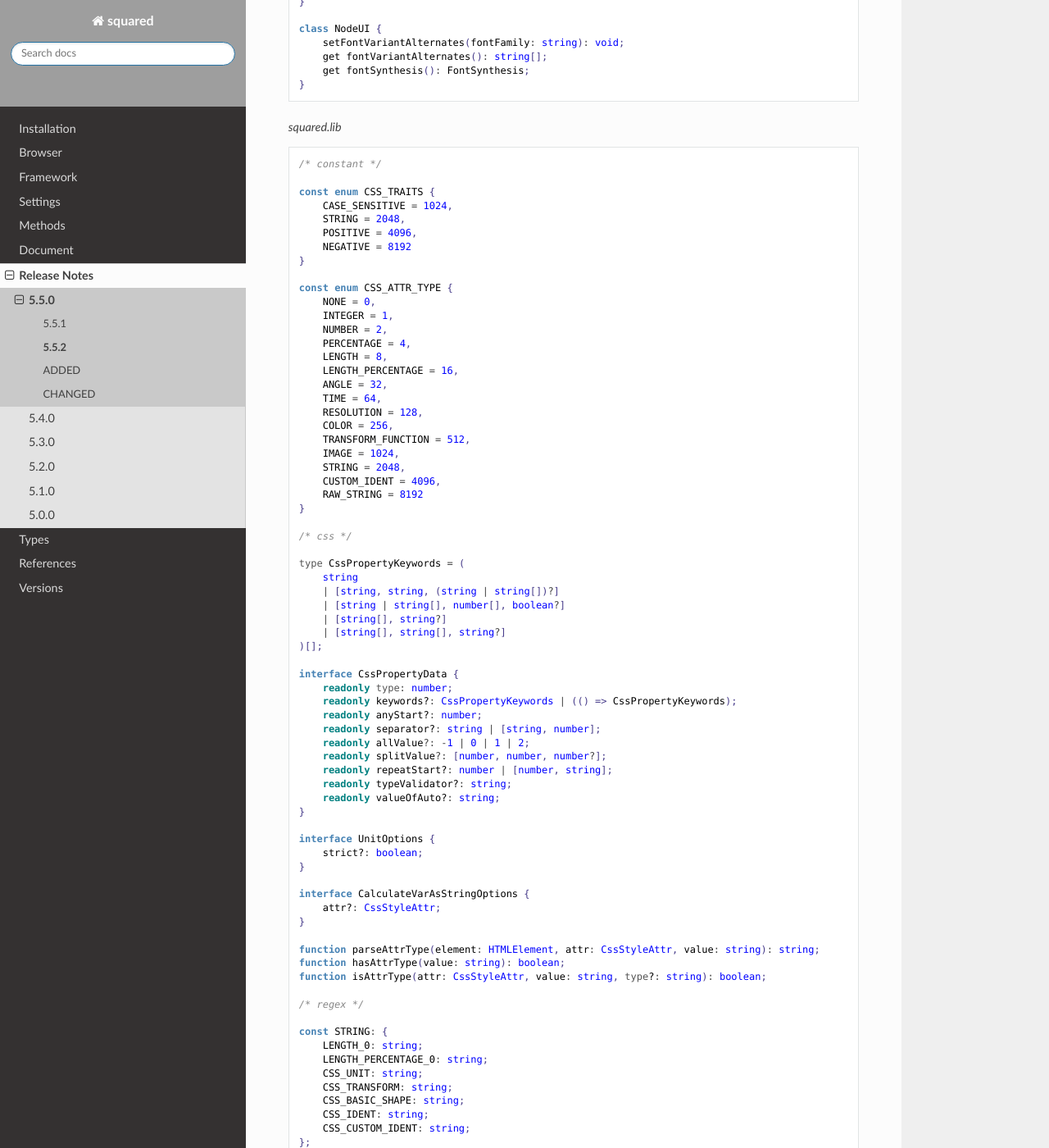
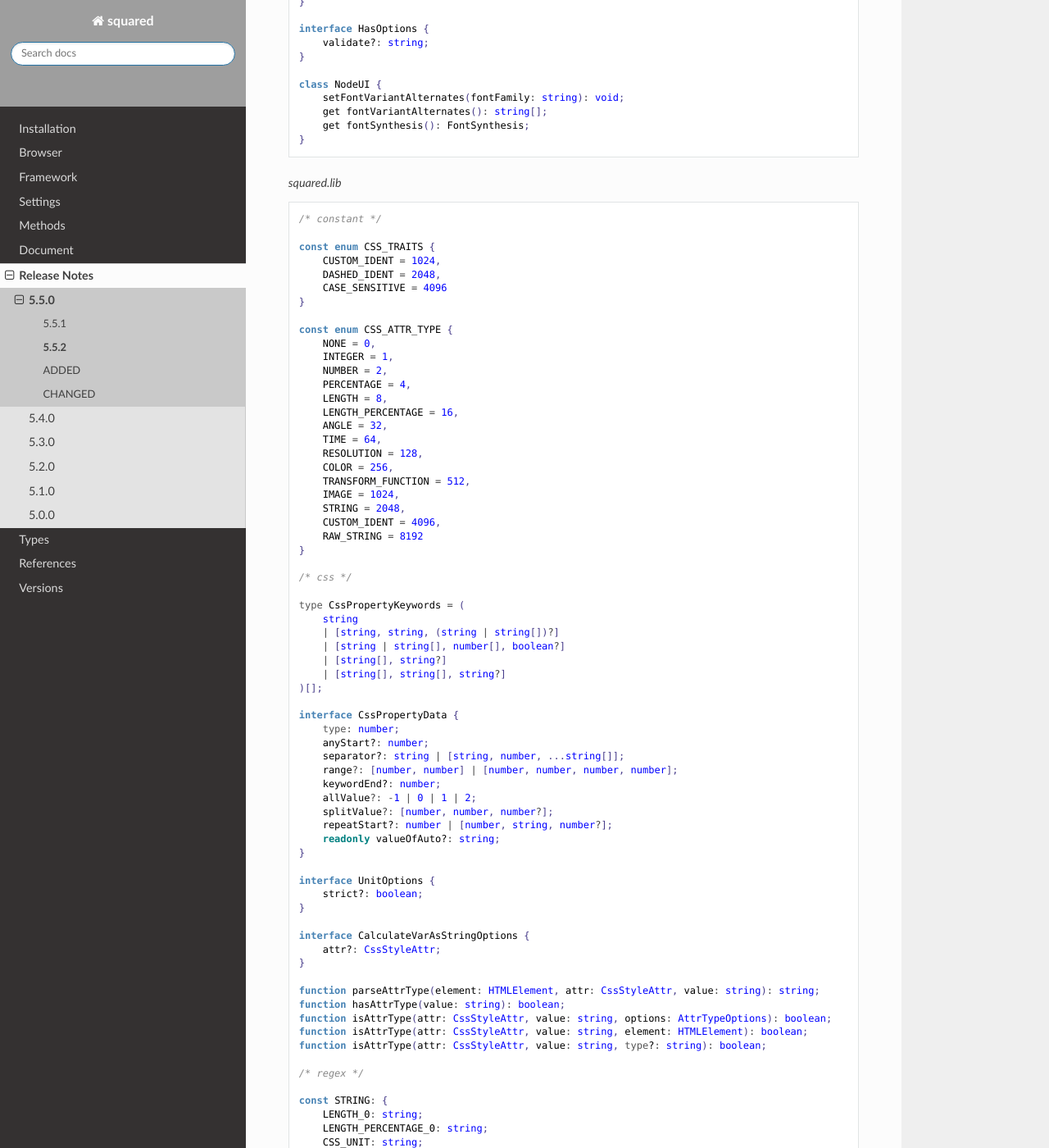
Before and after one commit to anpham6/android-docs, a Sphinx documentation site: the page built from source/release_notes/5.5.2.rst, in a window 1280 px wide and 1400 px high, scrolled down 398 px. Shown: the whole window at 82% size. Built offline with Sphinx 7.4.7 and the Read the Docs theme 3.1.0, drawn with Linux system fonts in a browser that asks for light colours; some of the changed text lies outside the part shown; grey boxes are pictures that could not be loaded.

Commit message:
Release Notes: Latest modifications to API 5.5.2.

```diff
--- a/source/release_notes/5.5.2.rst
+++ b/source/release_notes/5.5.2.rst
@@ -22,6 +22,10 @@ ADDED
       fontVariantAlternates?: string[];
   }
 
+  interface HasOptions {
+      validate?: string;
+  }
+
   class NodeUI {
       setFontVariantAlternates(fontFamily: string): void;
       get fontVariantAlternates(): string[];
@@ -34,10 +38,9 @@ ADDED
   /* constant */
 
   const enum CSS_TRAITS {
-      CASE_SENSITIVE = 1024,
-      STRING = 2048,
-      POSITIVE = 4096,
-      NEGATIVE = 8192
+      CUSTOM_IDENT = 1024,
+      DASHED_IDENT = 2048,
+      CASE_SENSITIVE = 4096
   }
 
   const enum CSS_ATTR_TYPE {
@@ -69,14 +72,14 @@ ADDED
   )[];
 
   interface CssPropertyData {
-      readonly type: number;
-      readonly keywords?: CssPropertyKeywords | (() => CssPropertyKeywords);
-      readonly anyStart?: number;
-      readonly separator?: string | [string, number];
-      readonly allValue?: -1 | 0 | 1 | 2;
-      readonly splitValue?: [number, number, number?];
-      readonly repeatStart?: number | [number, string];
-      readonly typeValidator?: string;
+      type: number;
+      anyStart?: number;
+      separator?: string | [string, number, ...string[]];
+      range?: [number, number] | [number, number, number, number];
+      keywordEnd?: number;
+      allValue?: -1 | 0 | 1 | 2;
+      splitValue?: [number, number, number?];
+      repeatStart?: number | [number, string, number?];
       readonly valueOfAuto?: string;
   }
 
@@ -90,6 +93,8 @@ ADDED
 
   function parseAttrType(element: HTMLElement, attr: CssStyleAttr, value: string): string;
   function hasAttrType(value: string): boolean;
+  function isAttrType(attr: CssStyleAttr, value: string, options: AttrTypeOptions): boolean;
+  function isAttrType(attr: CssStyleAttr, value: string, element: HTMLElement): boolean;
   function isAttrType(attr: CssStyleAttr, value: string, type?: string): boolean;
 
   /* regex */
@@ -159,6 +166,12 @@ ADDED
   }
 
   /* css */
+
+  interface CssPropertyData {
+      trait: number; // readonly
+      value: string | CssStyleAttr[];
+      keywords?: CssPropertyKeywords | (() => CssPropertyKeywords);
+  }
 
   function parseFontFeatureValues(documentRoot?: DocumentOrShadowRoot | null): FontFeatureValuesMap;
 
@@ -245,9 +258,20 @@ CHANGED
   };
 
 .. code-block::
-  :caption: squared.base.lib.css
+  :caption: squared.base.lib
+
+  /* css */
 
   function getKeyframesRules(documentRoot?: DocumentOrShadowRoot | null): KeyframesMap; // documentRoot
+
+  /* dom */
+
+  function getOptionArray(element: HTMLSelectElement | HTMLOptGroupElement, locales?: Intl.LocalesArgument | null, all?: boolean): OptionArrayData; // locales
+
+  /* util */
+
+  function upperCaseString(value: string, locales?: Intl.LocalesArgument | null, capitalize?: boolean): string; // locales
+  function lowerCaseString(value: string, locales?: Intl.LocalesArgument | null): string;
 
 .. rst-class:: release-notes
 
```
Also changed, not shown: other parts of source/release_notes/5.5.2.rst (+2 -0 lines).
